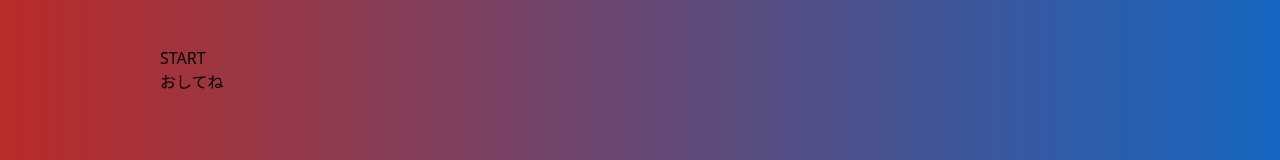
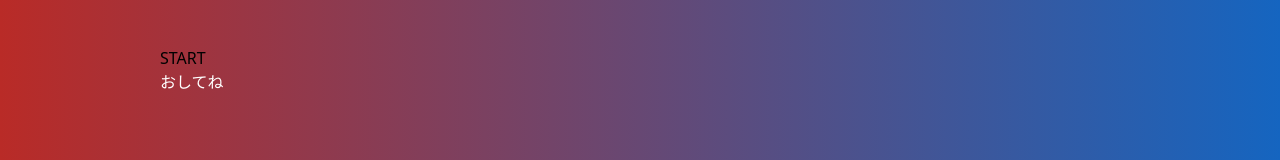
Before and after one commit to shoujo-saisyu-sensen/vim_study_app, a Next.js app: page / in a window 1280 px wide. Shown: the part 330-490 px from the top of the page. Built offline with nearby package versions, Linux system fonts and the light colour scheme.

Commit message:
:wrench: small fix

```diff
--- a/src/components/pages/top/index.tsx
+++ b/src/components/pages/top/index.tsx
@@ -12,9 +12,9 @@ export const Top: React.FC = () => {
     <div>
       <div className={`w-screen h-screen flex flex-col justify-center gap-4 p-40 ${style.topWrapper}`}>
         {isStarted ? (<input type="text" className={style.answerInput} placeholder='sample'/>) : (
-        <div>
+        <div className={style.start}>
           <p>START</p>
-          <button onClick={onClickStart} className={style.start}>おしてね</button>
+          <button onClick={onClickStart} className={style.button}>おしてね</button>
         </div>)}
       </ div>
     </div>
--- a/src/components/pages/top/styles.module.scss
+++ b/src/components/pages/top/styles.module.scss
@@ -23,7 +23,7 @@
     color: $gray;
   }
 
-  > .start {
+  > .start > .button {
     color: $white;
   }
 }
```
